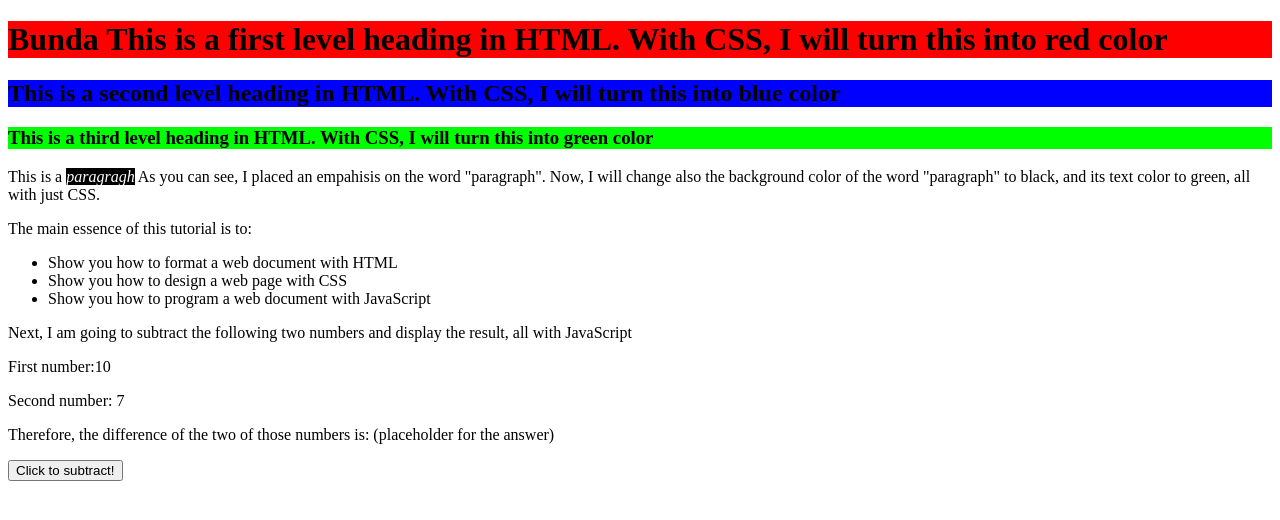
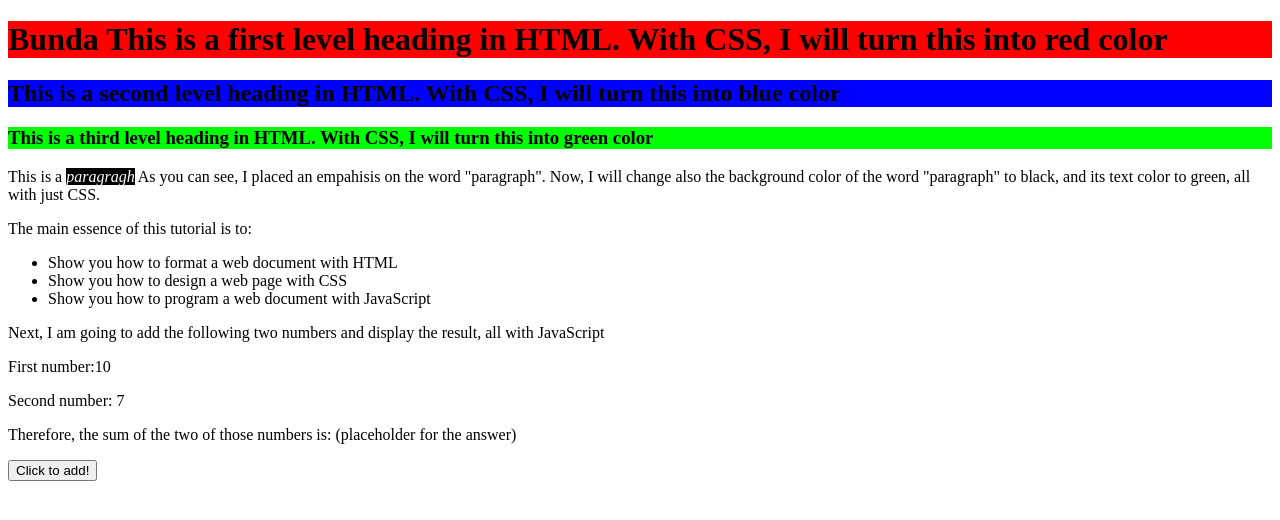
Before and after one commit to Germar22/exer1, a plain HTML site: page index.html in a window 1280 px wide. Drawn offline with Linux system fonts and the light colour scheme.

Commit message:
Update index.html

```diff
--- a/index.html
+++ b/index.html
@@ -20,11 +20,11 @@
        <li>Show you how to program a web document with JavaScript</li>
     </ul>
 
-  <p>Next, I am going to subtract the following two numbers and display the result, all with JavaScript<p/>
+  <p>Next, I am going to add the following two numbers and display the result, all with JavaScript<p/>
     <p>First number:<span id= "firstNum">10</span> <br></p>
     <p>Second number: <span id= "secondNum">7</span> </p>
-    <p>Therefore, the difference of the two of those numbers is: <span id= "answer">(placeholder for the answer)</span></p>
-    <input type="button" id="DifButton" value="Click to subtract!">
+    <p>Therefore, the sum of the two of those numbers is: <span id= "answer">(placeholder for the answer)</span></p>
+    <input type="button" id="sumButton" value="Click to add!">
   <script src="./script/app.js"> </script>
 </body>
 </html>
```
